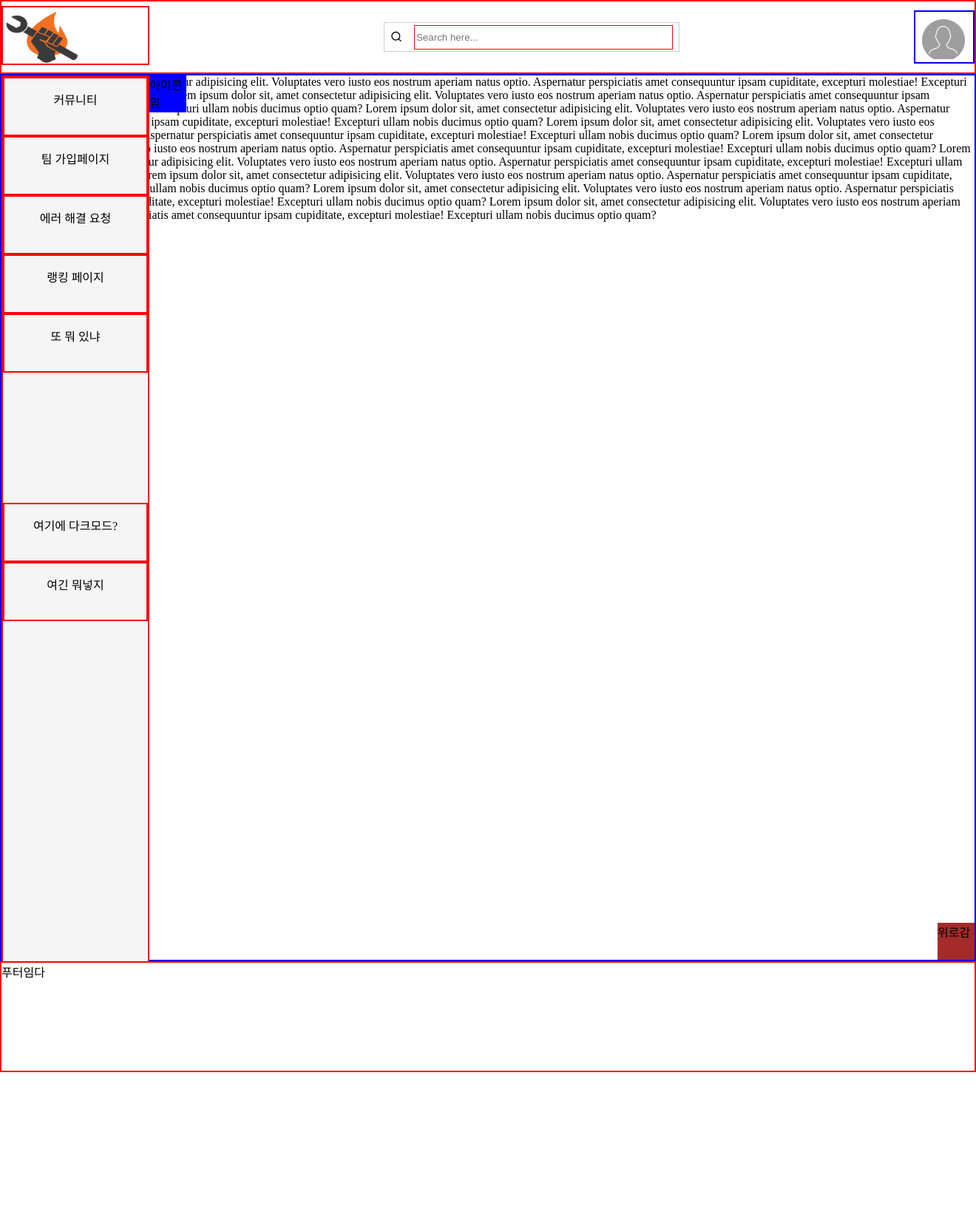
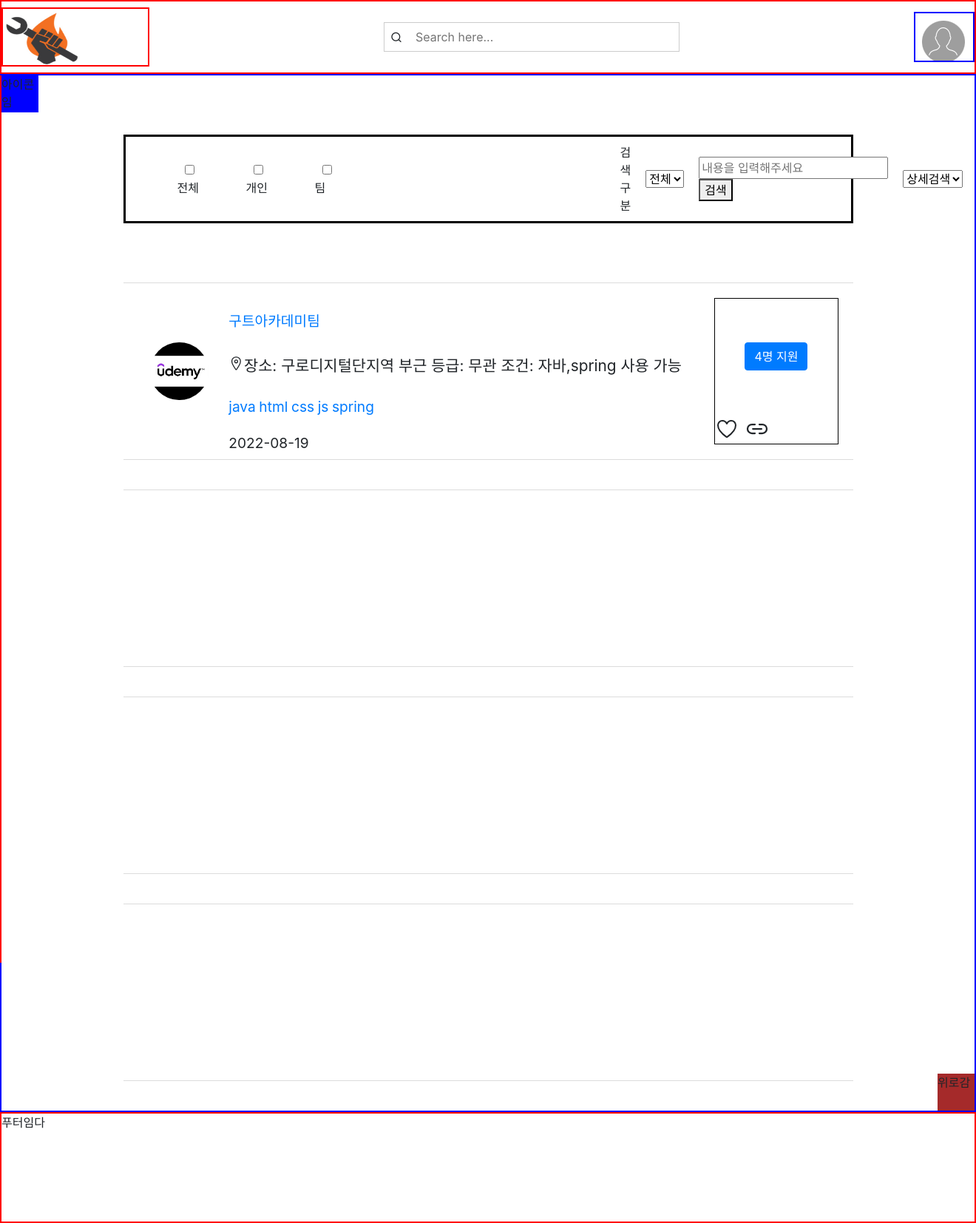
Before and after one commit to sujin1226/Final-Project, a PHP site: page /BasicFrame.html in a window 1320 px wide. Shown: the whole page at 74% size. Before the commit the page ends 1450 px from the top, so only its background shows below. Run offline with PHP 8.4, Linux system fonts and the light colour scheme.

Commit message:
김양희

```diff
--- a/BasicFrame.html
+++ b/BasicFrame.html
@@ -5,9 +5,14 @@
     <meta charset="UTF-8">
     <meta http-equiv="X-UA-Compatible" content="IE=edge">
     <meta name="viewport" content="width=device-width, initial-scale=1.0">
-    <link rel="stylesheet" href="/css/BasicFrame.css">
+    <!-- 틀 css -->
+    <link rel="stylesheet" href="./BasicFrame.css">
     <!-- 유니콘 아이콘 사이트 -->
     <link rel="stylesheet" href="https://unicons.iconscout.com/release/v4.0.0/css/line.css">
+    <!-- 아이콘 사이트 -->
+    <script type="module" src="https://unpkg.com/ionicons@5.5.2/dist/ionicons/ionicons.esm.js"></script>
+    <!-- 버튼 부트스트랩 사용 -->
+    <link rel="stylesheet" href="https://cdn.jsdelivr.net/npm/bootstrap@4.0.0/dist/css/bootstrap.min.css" integrity="sha384-Gn5384xqQ1aoWXA+058RXPxPg6fy4IWvTNh0E263XmFcJlSAwiGgFAW/dAiS6JXm" crossorigin="anonymous">
     <title>HotFix</title>
 </head>
 
@@ -15,7 +20,7 @@
     <!-- 헤더 -->
     <div class="common_header">
         <!-- 로고 -->
-        <div class="logo"><img src="/img/hotfix_logo.png" alt=""></div>
+        <div class="logo"><img src="image/hotfix_logo.png" alt=""></div>
         <!-- 검색창 -->
         <div class="search">
             <i class="uil uil-search"></i>
@@ -23,7 +28,7 @@
         </div>
         <!-- 마이페이지 -->
         <div class="user">
-            <img src="/img/user.png" alt="">
+            <img src="image/user.png" alt="">
         </div>
         <ul class="user_dropdown">
             <li>마이페이지</li>
@@ -36,17 +41,74 @@
     <!-- 작업 섹션 -->
     <div class="common_section">
         <!-- ============================ -->
+        <!-- 작업 섹션 공간 -->
+        <div class="teamlist">
+            <div class="teamsearch bar">
+                <ul class="searchleft">
+                    <li><input type="checkbox" name="" id=""> 전체</li>
+                    <li><input type="checkbox" name="" id="">개인</li>
+                    <li><input type="checkbox" name="" id="">팀</li>
+                </ul>
+                <ul class="searchright">
+                    <li>검색구분</li>
+                    <li>
+                        <select name="" id="">
+                            <option value="">전체</option>
+                            <option value="">개인</option>
+                            <option value="">팀</option>
+                        </select>
+                    </li>
+                    <li>
+                        <input type="text" placeholder="내용을 입력해주세요">
+                        <button>검색</button>
+                    </li>
+                    <li>
+                        <select name="" id="">
+                            <option value="">상세검색</option>
+                            <option value="">언어</option>
+                            <option value="">지역</option>
+                        </select>
+                    </li>
+                </ul>
+            </div>
+            <!-- paging처리할 것 -->
+            <div class="teamlistboxes">
+                <div class="teamlistbox teamboxone">
+                    <div class="teamimage">
+                        <img src="image/teamimage.jpg" alt="">
+                    </div>
+                    <div class="teamboxoneleft">
+                        <!-- 텍스트처리 -->
+                        <h1><a href="">구트아카데미팀</a></h1>
+                        <p><ion-icon name="location-outline"></ion-icon>장소: 구로디지털단지역 부근 등급: 무관 조건: 자바,spring 사용 가능</p>
+                        <!-- 태그처리 -->
+                        <div class="languagetag">
+                           <a href="">java</a>
+                           <a href="">html</a>
+                           <a href="">css</a>
+                           <a href="">js</a>
+                           <a href="">spring</a>
+                        </div>
+                        <!-- 날짜처리 -->
+                        <p>2022-08-19</p>
+                    </div>
+                    <div class="teamboxoneright">
+                        <div class="teambtndiv">
+                            <button type="button" class="btn btn-primary" data-toggle="modal" data-target=".bd-example-modal-lg">4명 지원</button>
+                        </div>
+                            <ion-icon name="heart-outline" class="iconheart"></ion-icon>
+                            <ion-icon name="link-outline" class="iconlink"></ion-icon>
+                            <!-- 숫자처리 -->
+                            <!-- <span>숫자</span> -->
+                            <!-- div하나 더 만들어서 따로 마진주기 -->
+                    </div>
+                </div>
 
-            <!-- 작업 섹션 공간 -->
-        Lorem ipsum dolor sit, amet consectetur adipisicing elit. Voluptates vero iusto eos nostrum aperiam natus optio. Aspernatur perspiciatis amet consequuntur ipsam cupiditate, excepturi molestiae! Excepturi ullam nobis ducimus optio quam?
-        Lorem ipsum dolor sit, amet consectetur adipisicing elit. Voluptates vero iusto eos nostrum aperiam natus optio. Aspernatur perspiciatis amet consequuntur ipsam cupiditate, excepturi molestiae! Excepturi ullam nobis ducimus optio quam?
-        Lorem ipsum dolor sit, amet consectetur adipisicing elit. Voluptates vero iusto eos nostrum aperiam natus optio. Aspernatur perspiciatis amet consequuntur ipsam cupiditate, excepturi molestiae! Excepturi ullam nobis ducimus optio quam?
-        Lorem ipsum dolor sit, amet consectetur adipisicing elit. Voluptates vero iusto eos nostrum aperiam natus optio. Aspernatur perspiciatis amet consequuntur ipsam cupiditate, excepturi molestiae! Excepturi ullam nobis ducimus optio quam?
-        Lorem ipsum dolor sit, amet consectetur adipisicing elit. Voluptates vero iusto eos nostrum aperiam natus optio. Aspernatur perspiciatis amet consequuntur ipsam cupiditate, excepturi molestiae! Excepturi ullam nobis ducimus optio quam?
-        Lorem ipsum dolor sit, amet consectetur adipisicing elit. Voluptates vero iusto eos nostrum aperiam natus optio. Aspernatur perspiciatis amet consequuntur ipsam cupiditate, excepturi molestiae! Excepturi ullam nobis ducimus optio quam?
-        Lorem ipsum dolor sit, amet consectetur adipisicing elit. Voluptates vero iusto eos nostrum aperiam natus optio. Aspernatur perspiciatis amet consequuntur ipsam cupiditate, excepturi molestiae! Excepturi ullam nobis ducimus optio quam?
-        Lorem ipsum dolor sit, amet consectetur adipisicing elit. Voluptates vero iusto eos nostrum aperiam natus optio. Aspernatur perspiciatis amet consequuntur ipsam cupiditate, excepturi molestiae! Excepturi ullam nobis ducimus optio quam?
-        Lorem ipsum dolor sit, amet consectetur adipisicing elit. Voluptates vero iusto eos nostrum aperiam natus optio. Aspernatur perspiciatis amet consequuntur ipsam cupiditate, excepturi molestiae! Excepturi ullam nobis ducimus optio quam?
+                <div class="teamlistbox teamboxtwo"></div>
+                <div class="teamlistbox teamboxthr"></div>
+                <div class="teamlistbox teamboxfour"></div>
+            </div>
+        </div>
 
         <!-- ============================ -->
 
@@ -60,7 +122,6 @@
                 <li>에러 해결 요청</li>
                 <li>랭킹 페이지</li>
                 <li>또 뭐 있냐</li>
-
                 <li>여기에 다크모드?</li>
                 <li>여긴 뭐넣지</li>
             </ul>
@@ -73,8 +134,27 @@
     <!-- 푸터 -->
     <div class="common_footer">푸터임다</div>
 
+     <!--******************** 모달 ***********************-->
+     <!-- <div class="modalbackground">
+        <div class="modalview">
+            <div class="modalleft">
+                <div class="teamdata">
+
+                </div>
+                <div class="btndiv">
+                    <button type="button" class="btn btn-primary" data-toggle="modal" data-target=".bd-example-modal-lg">팀 요청</button>
+                </div>
+            </div>
+            <div class="modalright">
+                <div class="graph">월별 에러 해결 건수 그래프</div>
+                <div class="table">팀 수상내역 테이블</div>
+            </div>
+            <ion-icon name="close-outline" class="xicon"></ion-icon>
+        </div>
+    </div> -->
+
 </body>
 
-<script src="/js/BasicFrame.js"></script>
+<script src="./BasicFrame.js"></script>
 
 </html>
--- a/css/BasicFrame.css
+++ b/css/BasicFrame.css
@@ -1,6 +1,12 @@
-*{
-    box-sizing: border-box;
-    margin: 0px;
+/* :root {
+
+
+} */
+
+body{
+    padding: 0;
+    margin: 0;
+    box-sizing: 0;
 }
 
 /* 헤더 */
@@ -43,8 +49,8 @@
     justify-content: space-around;
     align-items: center;
 }
-input[type=text]{
-    border: 1px solid red;
+.search input[type=text]{
+    border: none;
     width: 350px;
     height: 33px;
 }
@@ -61,10 +67,12 @@ input:focus{
 /* 메인 섹션(조원 작업존) */
 .common_section{
     width: 100%;
-    height: 150vh;
+    /* height: 150vh; */
 
     border: solid 2px blue;
     position: relative;
+    display: flex;
+    justify-content: center;
 }
 
 
@@ -77,7 +85,7 @@ input:focus{
 
     position: absolute;
     top: 0px;
-    left: 0px;
+    left: -200px;
 }
 .sidebar_menu{
     /* border: solid 5px brown; */
@@ -104,7 +112,7 @@ input:focus{
     background-color: blue;
 
     position: absolute;
-    left: 200px;
+    left: 0px;
     top: 0px;
 }
 
@@ -126,3 +134,165 @@ input:focus{
 
     border: solid 2px red;
 }
+
+
+/* ***************모달창************* */
+.modalbackground{
+    width: 100%;
+    height: 100vh;
+    background-color: rgba(0, 0, 0, 0.5);
+    display: flex;
+    align-items: center;
+    justify-content: center;
+    position: fixed;
+    top: 0;
+    left: 0;
+}
+.modalview{
+    background-color: whitesmoke;
+    width: 55%;
+    height: 90%;
+    display: flex;
+}
+.xicon{
+    font-size: 1.3rem;
+}
+.modalleft{
+    border: 3px solid black;
+    width: 50%;
+}
+.teamdata{
+    border: 1px solid crimson;
+    width: 100%;
+    height: 60%;
+}
+.btndiv{
+    width: 100%;
+    height: 40%;
+    display: flex;
+    align-items: center;
+    justify-content: center;
+}
+.teamrequestbtn{
+    padding: 20px 40px;
+    background-color: rgb(78, 78, 250);
+    color: white;
+    border: none;
+    border-radius: 5px;
+    font-size: 1.3rem;
+}
+.modalright{
+    border: 3px solid black;
+    width: 50%;
+}
+.graph{
+    border: 1px solid red;
+    width: 100%;
+    height: 50%;
+}
+.table{
+    border: 1px solid green;
+    width: 100%;
+    height: 50%;
+}
+
+/* **********팀 목록********* */
+.teamlist{
+    width: 75%;
+    /* border: 5px solid red; */
+}
+.teamsearch{
+    border: 3px solid black;
+    width: 100%;
+    height: 15vh;
+    margin-top: 10vh;
+    display: flex;
+}
+.teamsearch ul{
+    height: 100%;
+    display: flex;
+    align-items: center;
+}
+.searchleft{
+    margin-right: 300px;
+}
+.searchleft li{
+    list-style: none;
+    margin: 0 30px;
+}
+.searchright li{
+    list-style: none;
+    margin: 0 10px;
+}
+.searchleft li input[type="checkbox"]{
+    margin: 0 10px;
+}
+
+.teamlistboxes{
+   /* border: 5px solid greenyellow; */
+    width: 100%;
+    margin-top: 10vh;
+}
+.teamlistbox{
+    border-top: 1px solid gainsboro;
+    border-bottom: 1px solid gainsboro;
+    width: 100%;
+    height: 30vh;
+    margin-bottom: 5vh;
+    display: flex;
+    padding: 20px;
+}
+.teamlistbox h1{
+    /* border: 1px solid black; */
+    padding: 0 0 0 10px;
+}
+.teamlistbox p:nth-child(2){
+    /* border: 1px solid black; */
+    font-size: 1.3rem;
+    padding: 20px 10px 0 10px;
+}
+.teamlistbox p:nth-child(4){
+    /* border: 1px solid black; */
+    font-size: 1.2rem;
+    padding: 10px 10px;
+}
+.languagetag{
+    /* border: 1px solid black; */
+    padding: 10px 10px;
+}
+.teamlistbox a{
+    /* border: 1px solid black; */
+    font-size: 1.2rem;
+}
+.teamlistbox a:hover{
+   text-decoration: none;
+}
+.teamboxoneleft{
+    /* border: 1px solid black; */
+    width: 80%;
+}
+.teamboxoneright{
+    /* border: 1px solid black; */
+    width: 20%;
+}
+.teamboxoneright{
+    border: 1px solid black;
+    font-size: 2rem;
+}
+.teambtndiv{
+    /* border: 1px solid black; */
+    display: flex;
+    align-items: center;
+    justify-content: center;
+    height: 80%;
+}
+.teamimage{
+    /* border: 1px solid black; */
+    display: flex;
+    align-items: center;
+    justify-content: center;
+}
+.teamimage img{
+    border-radius: 50%;
+    width: 70%;
+}
```
Also changed, not shown: js/BasicFrame.js (+4 -4 lines), image/hotfix_logo.png (renamed from img/hotfix_logo.png), image/teamimage.jpg (added), image/user.png (renamed from img/user.png), modal/modal.css (added), modal/modal.html (added).
